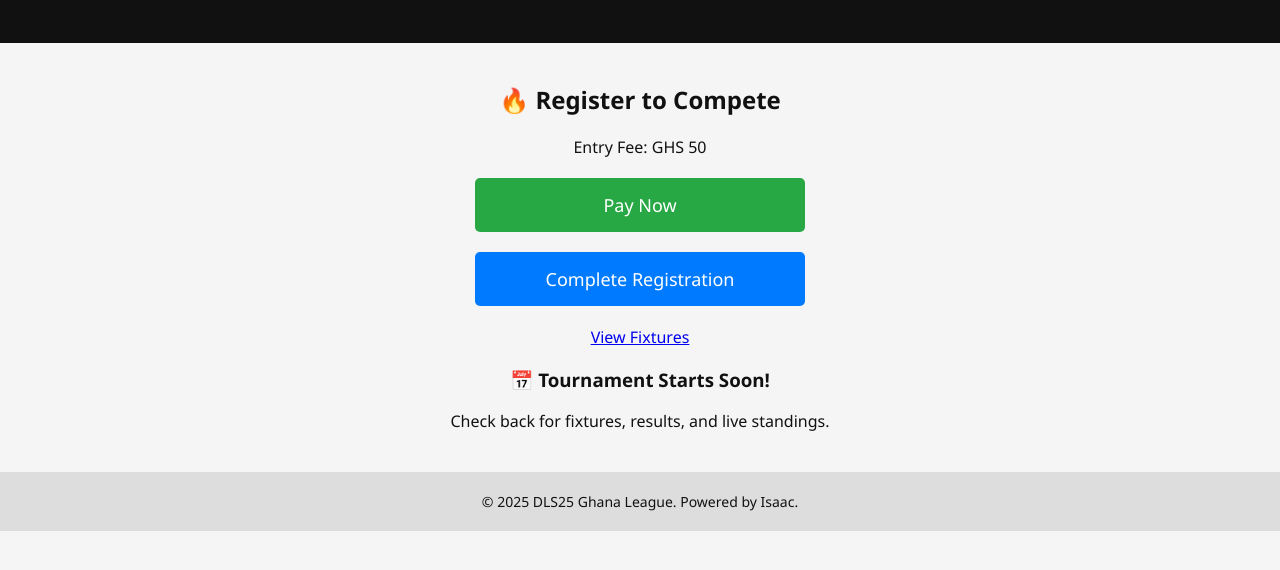
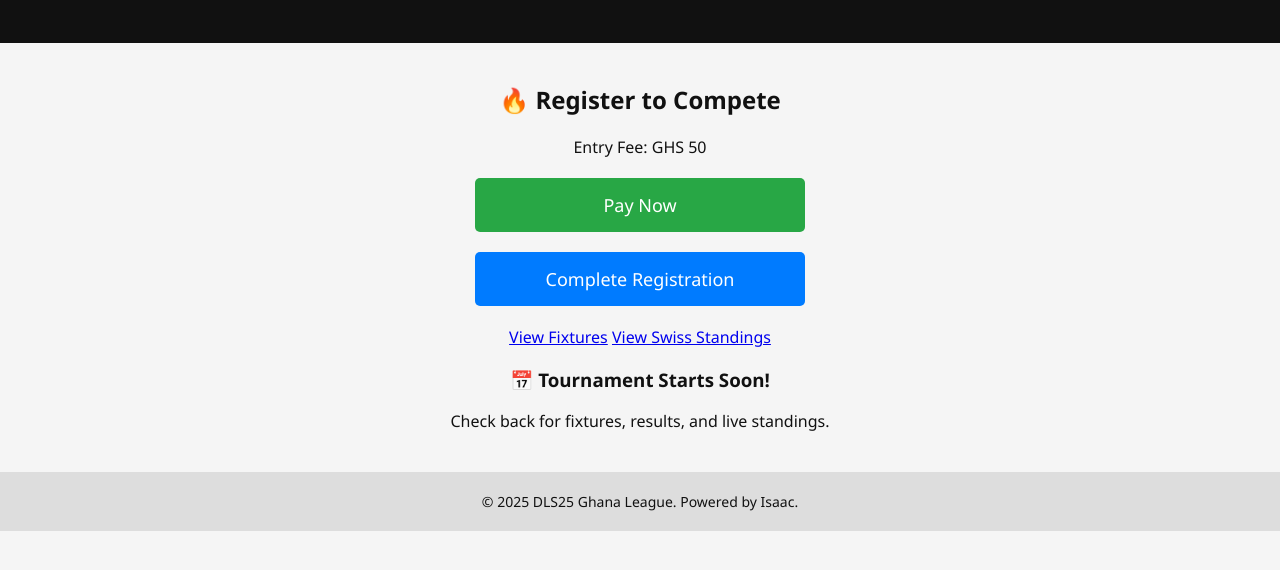
Before and after one commit to Onceupona1/dls25-site-, a plain HTML site: page index.html in a window 1280 px wide. Shown: the part 120-690 px from the top of the page. Drawn offline with Linux system fonts and the light colour scheme.

Commit message:
index.html

```diff
--- a/index.html
+++ b/index.html
@@ -71,6 +71,8 @@
 
   <a href="fixtures.html" class="button">View Fixtures</a>
 
+   <a href="standings.html" class="button">View Swiss Standings</a>
+
   <h3>📅 Tournament Starts Soon!</h3>
   <p>Check back for fixtures, results, and live standings.</p>
 </div>
```
